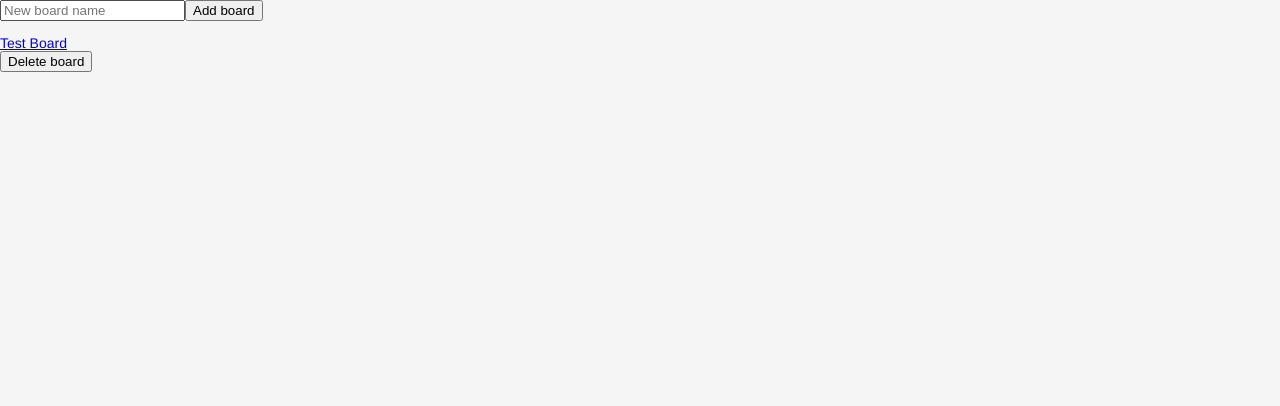
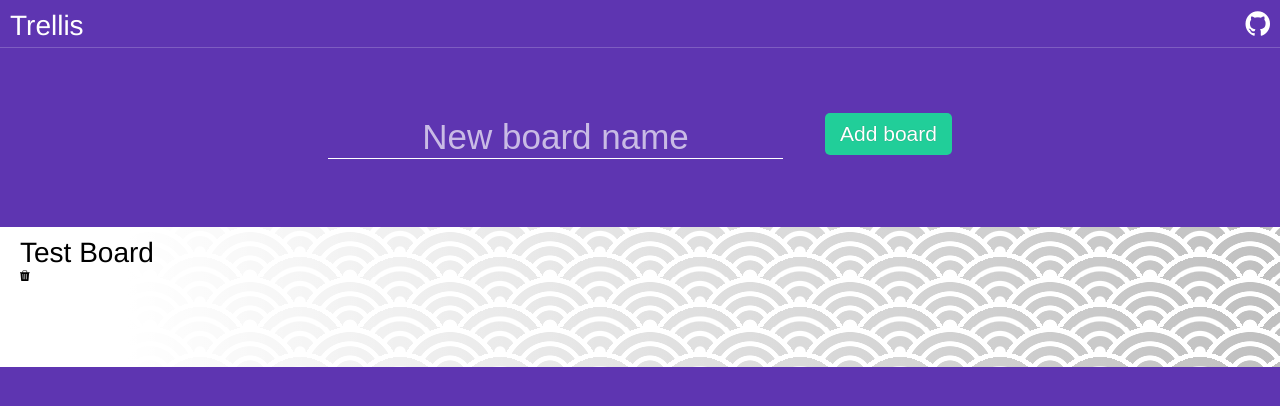
Before and after one commit to hooskers/trellis, a React app: page /#/ in a window 1280 px wide. Shown: the top 406 px of the page. Built offline with nearby package versions, Linux system fonts and the light colour scheme; what react-emotion would draw is missing.

Commit message:
Finally gave some attention to board list/homepage

```diff
--- a/src/js/components/BoardList/BoardList.jsx
+++ b/src/js/components/BoardList/BoardList.jsx
@@ -1,7 +1,9 @@
-import React, { Fragment } from 'react';
+import React from 'react';
 import { Link } from 'react-router-dom';
 import uuidv4 from 'uuid/v4';
 import PropTypes from 'prop-types';
+
+import { boardListStyle, boardWithBackgroundStyle } from './styles/boardList';
 
 /**
  * This component displays the saved boards
@@ -16,8 +18,15 @@
   let input;
 
   return (
-    <Fragment>
+    <div id="board-list" className={`${boardListStyle}`}>
+      <div id="header">
+        <span id="site-title">Trellis</span>
+        <span id="header-links">
+          <a target="_blank" className="ion-social-github" href="https://www.github.com/hooskers/trellis" />
+        </span>
+      </div>
       <form
+        id="new-board-form"
         onSubmit={(e) => {
           e.preventDefault();
           if (!input.value.trim()) {
@@ -29,16 +38,21 @@
         }}
       >
         <input
+          id="new-board-input"
           placeholder="New board name"
           ref={(node) => {
             input = node;
           }}
         />
-        <button type="submit">Add board</button>
+        <button id="new-board-submit" type="submit">Add board</button>
       </form>
 
       {Object.values(boards).map(board => (
-        <div key={board.id}>
+        <div
+          className={`board ${boardWithBackgroundStyle('background-color: white')}`}
+          key={board.id}
+        >
+          <div className="board-info-container">
             <Link
               href={`board/${board.id}`}
               to={`board/${board.id}`}
@@ -46,10 +60,17 @@
               {board.name}
               <br />
             </Link>
-          <button onClick={() => onDeleteBoard(board.id)}>Delete board</button>
+            <span
+              role="button"
+              tabIndex={0}
+              className="delete-board ion-trash-a"
+              onClick={() => onDeleteBoard(board.id)}
+              onKeyPress={e => e.key === 'Enter' && onDeleteBoard(board.id)}
+            />
+          </div>
         </div>
         ))}
-    </Fragment>
+    </div>
   );
 };
 
--- /dev/null
+++ b/src/js/components/BoardList/styles/boardList.js
@@ -0,0 +1,113 @@
+import { css } from 'emotion';
+
+const boardListStyle = css`
+  height: 100%;
+  background-color: #5e35b1;
+  color: white;
+
+  display: flex;
+  flex-direction: column;
+  align-items: center;
+
+  #header {
+    width: 100%;
+    align-self: flex-start;
+    padding: 10px 0px 5px 0px;
+    font-size: 2em;
+    border-bottom: 1px solid #ffffff33;
+    color: white;
+
+    a, a:visited {
+      color: inherit;
+    }
+
+    #site-title {
+      padding-left: 10px;
+    }
+
+    #header-links {
+      float: right;
+      padding-right: 10px;
+    }
+  }
+
+  #new-board-form {
+    margin-top: 2em;
+    margin-bottom: 2em;
+
+    #new-board-input {
+      background: #0000;
+      border: none;
+      border-bottom: 1px solid white;
+      font-size: 2.5em;
+      margin-top: 40px;
+      margin-bottom: 40px;
+      text-align: center;
+      color: white;
+      vertical-align: middle;
+
+      &::placeholder {
+        color: #FFFA;
+        text-align: center;
+      }
+    }
+
+    #new-board-submit {
+      margin-left: 2em;
+      margin-right: auto;
+      background-color: #21ce99;
+      border: none;
+      border-radius: 5px;
+      height: 2em;
+      font-size: 1.5em;
+      color: white;
+      text-shadow: 0px 0px 1px #0005;
+      padding-left: 15px;
+      padding-right: 15px;
+
+      &:hover {
+        background-color: #1ae9aa;
+        cursor: pointer;
+      }
+    }
+  }
+
+  .board {
+
+  }
+`;
+
+const boardWithBackgroundStyle = bg => css`
+  ${bg}
+  background-color:silver;
+  background-image:
+  radial-gradient(circle at 100% 150%, silver 24%, white 25%, white 28%, silver 29%, silver 36%, white 36%, white 40%, transparent 40%, transparent),
+  radial-gradient(circle at 0    150%, silver 24%, white 25%, white 28%, silver 29%, silver 36%, white 36%, white 40%, transparent 40%, transparent),
+  radial-gradient(circle at 50%  100%, white 10%, silver 11%, silver 23%, white 24%, white 30%, silver 31%, silver 43%, white 44%, white 50%, silver 51%, silver 63%, white 64%, white 71%, transparent 71%, transparent),
+  radial-gradient(circle at 100% 50%, white 5%, silver 6%, silver 15%, white 16%, white 20%, silver 21%, silver 30%, white 31%, white 35%, silver 36%, silver 45%, white 46%, white 49%, transparent 50%, transparent),
+  radial-gradient(circle at 0    50%, white 5%, silver 6%, silver 15%, white 16%, white 20%, silver 21%, silver 30%, white 31%, white 35%, silver 36%, silver 45%, white 46%, white 49%, transparent 50%, transparent);
+  background-size:100px 50px;
+
+  width: 100%;
+  height: 10em;
+  margin-bottom: 1.5em;
+  color: black;
+
+  .board-info-container {
+    box-sizing: border-box;
+    width: 100%;
+    height: 100%;
+    background: #fff9;
+    background: linear-gradient(to right, rgba(255,255,255,1) 10%,rgba(255,255,255,0) 100%);
+    padding-left: 20px;
+    padding-top: 10px;
+  }
+
+  a, a:visited {
+    text-decoration: none;
+    font-size: 2em;
+    color: inherit;
+  }
+`;
+
+export { boardListStyle, boardWithBackgroundStyle };
--- a/src/js/components/List/styles/list.js
+++ b/src/js/components/List/styles/list.js
@@ -131,6 +131,10 @@
     position: relative;
     z-index: 3;
     font-weight: bold;
+    text-overflow: ellipsis;
+    width: 90%;
+    overflow: hidden;
+    white-space: nowrap;
   }
 
   .list-delete {
```
Lines whose indentation alone changed are shown as unchanged.
